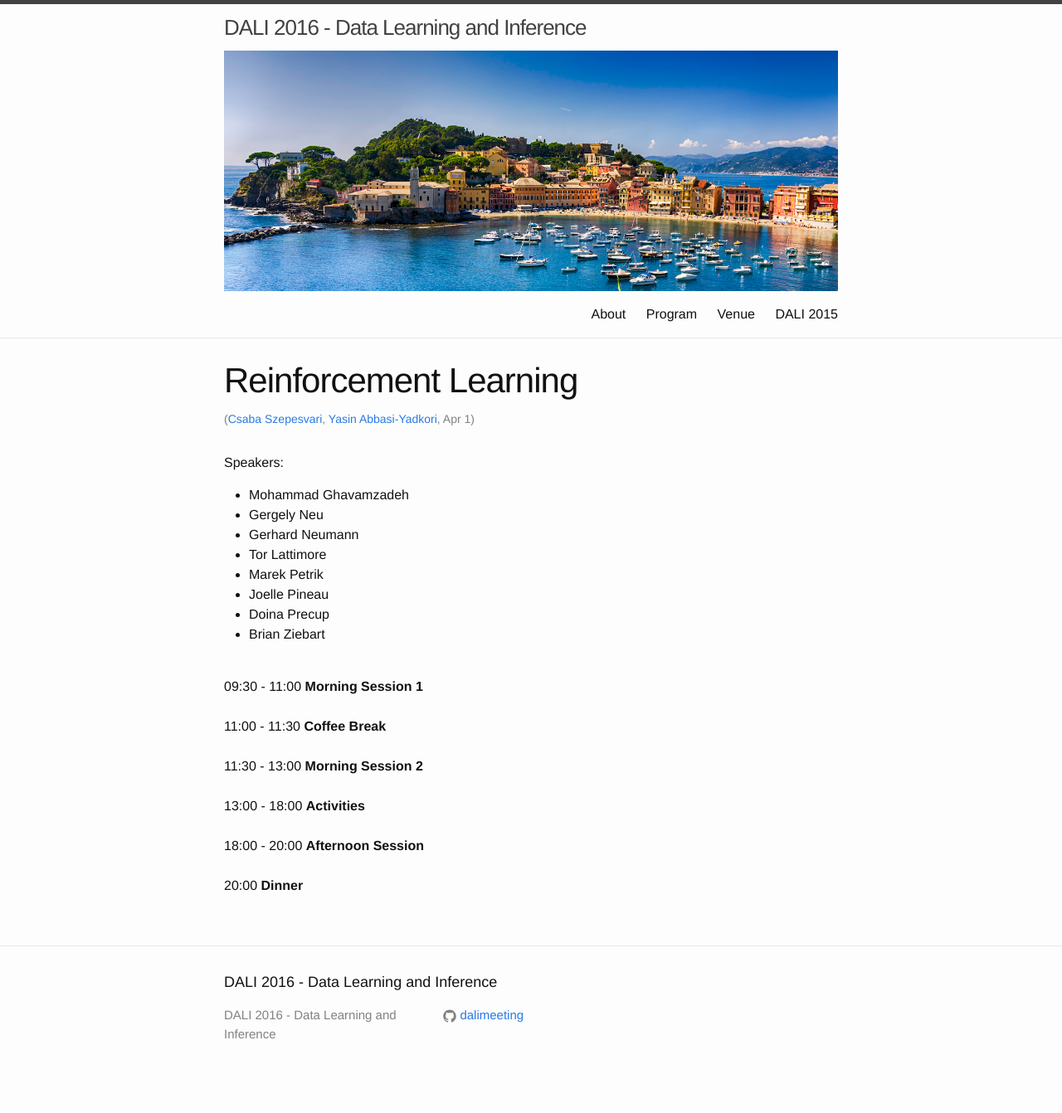
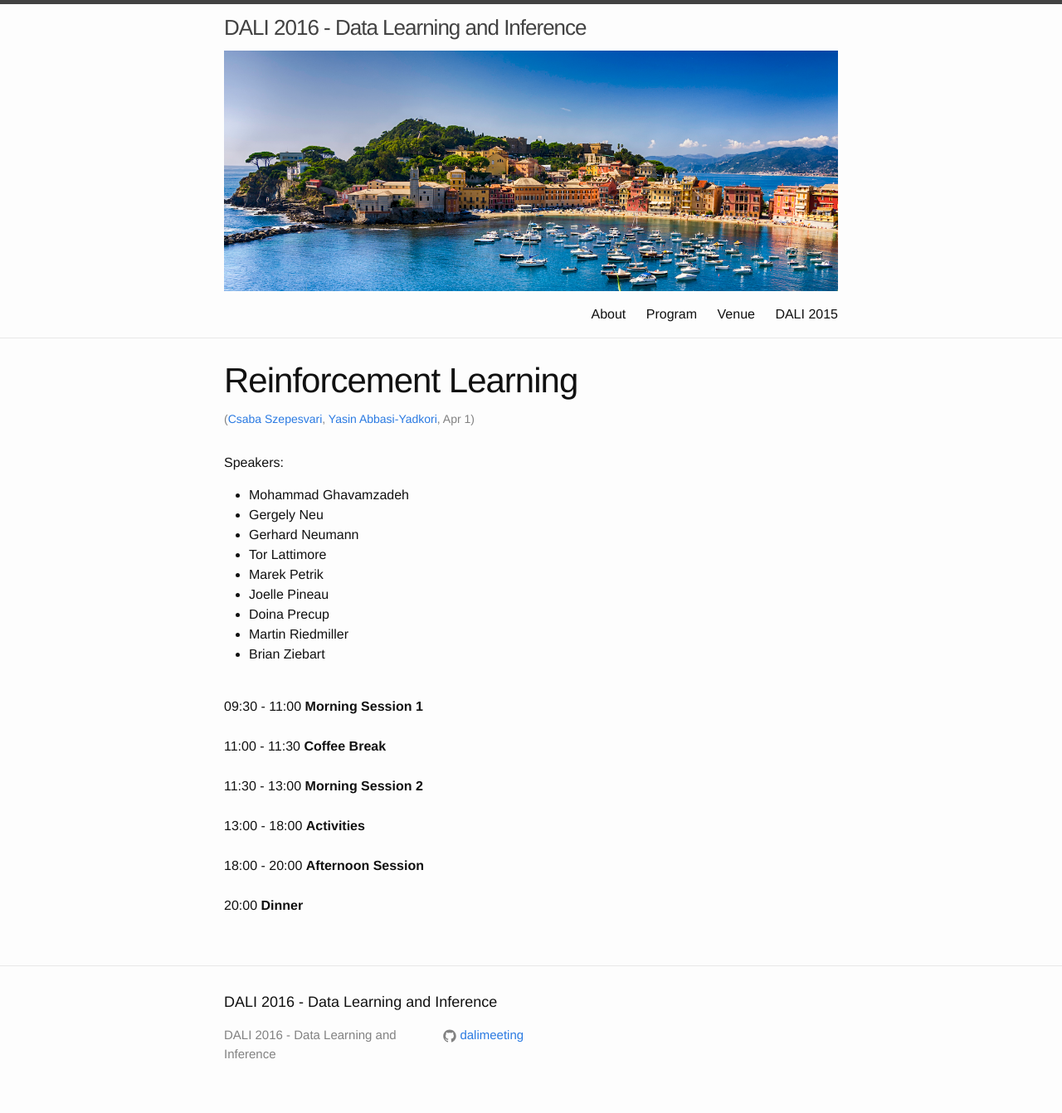
Before and after one commit to dalimeeting/dalimeeting.github.io, a Jekyll site: the page built from _posts/2016-04-01-reinforcement-learning.md, in a window 1280 px wide. Shown: the whole page at 83% size. Built offline with Jekyll 4.4.1, drawn with Linux system fonts in a browser that asks for light colours; before the commit the page ends 1318 px from its top, so only the background shows below that.

Commit message:
[RL Workshop] Updated list of speakers

```diff
--- a/_posts/2016-04-01-reinforcement-learning.md
+++ b/_posts/2016-04-01-reinforcement-learning.md
@@ -39,5 +39,6 @@ speakers:
 - Marek Petrik
 - Joelle Pineau
 - Doina Precup
+- Martin Riedmiller
 - Brian Ziebart
 ---
```
